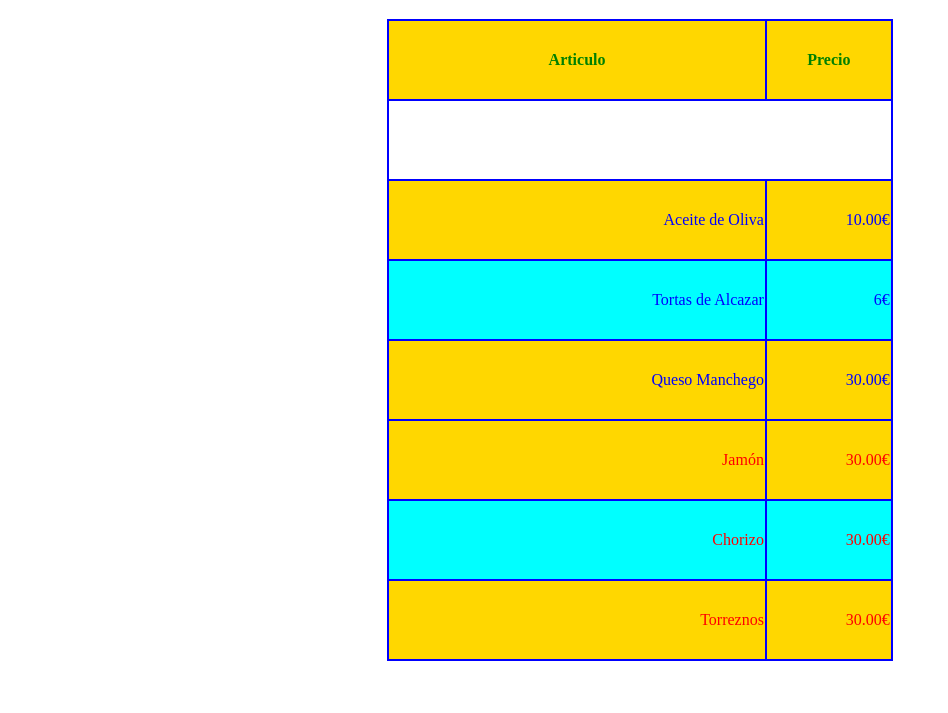
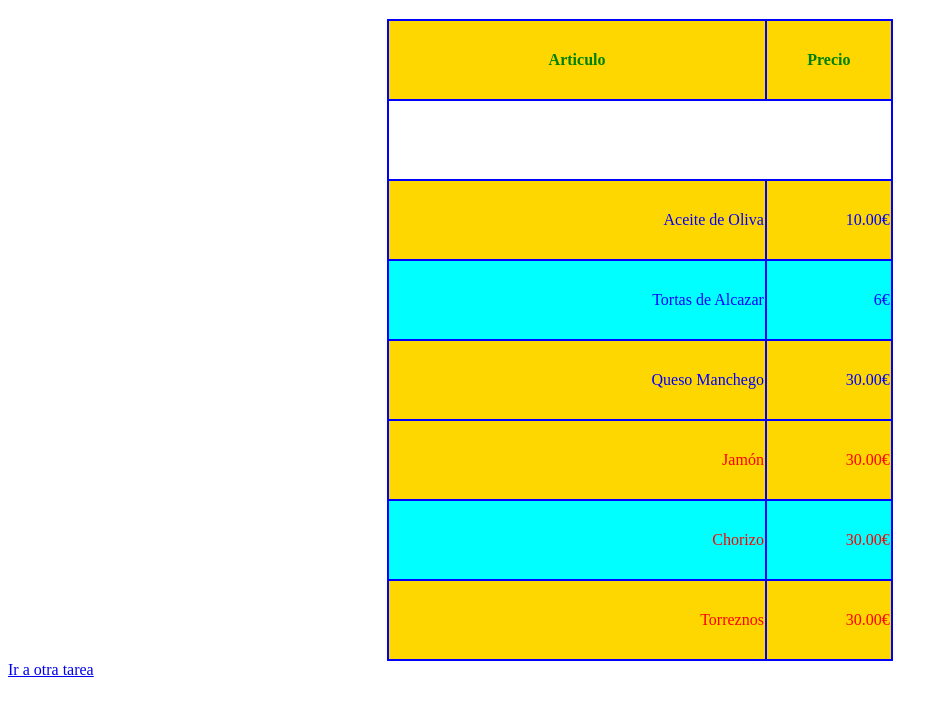
Before and after one commit to abengozaradrian-maker/Tablas, a plain HTML site: page index.html in a window 1280 px wide. Shown: the part 61-774 px from the top of the page, without its empty margins (0-948 px from the left). Drawn offline with Linux system fonts and the light colour scheme.

Commit message:
Update index.html

```diff
--- a/index.html
+++ b/index.html
@@ -71,5 +71,6 @@
         </tr>
         </tfoot>
     </table>
+    <a href="paddingmargenes.html">Ir a otra tarea</a>
 </body>
 </html>
```
